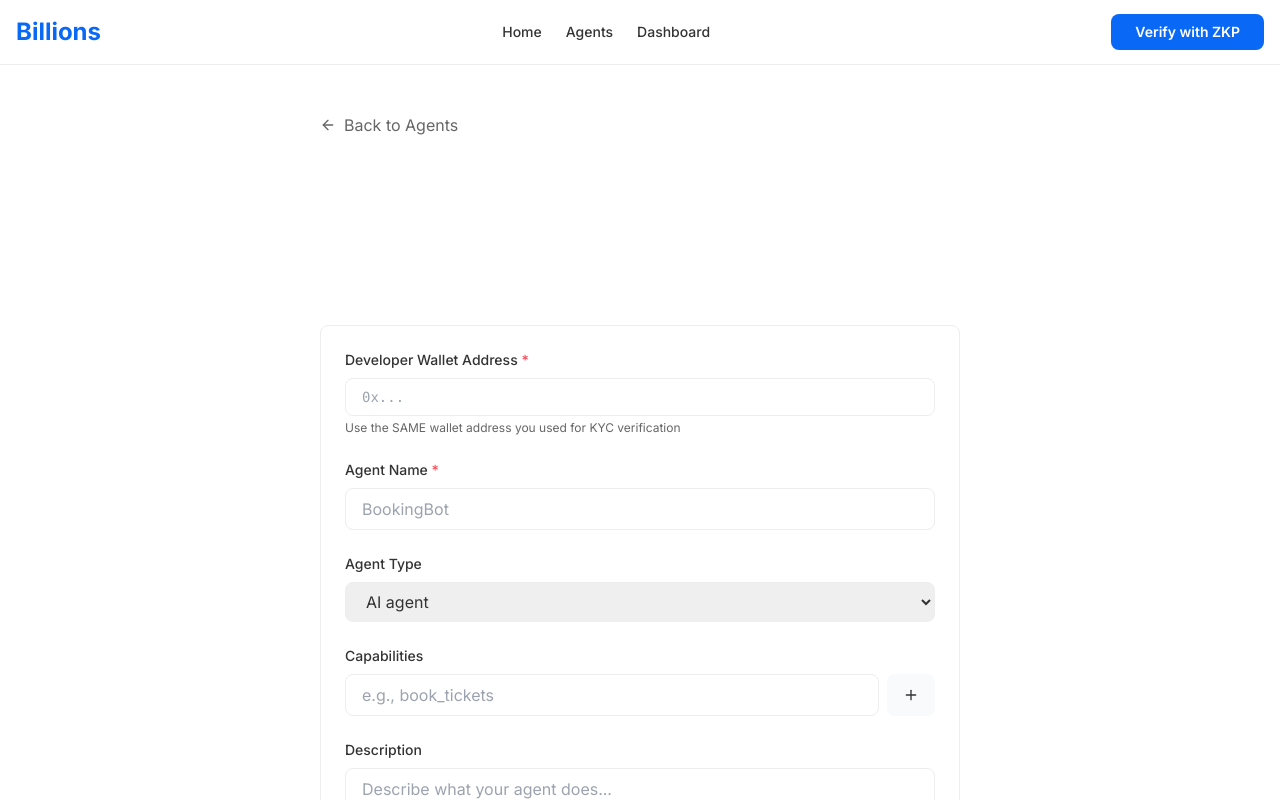
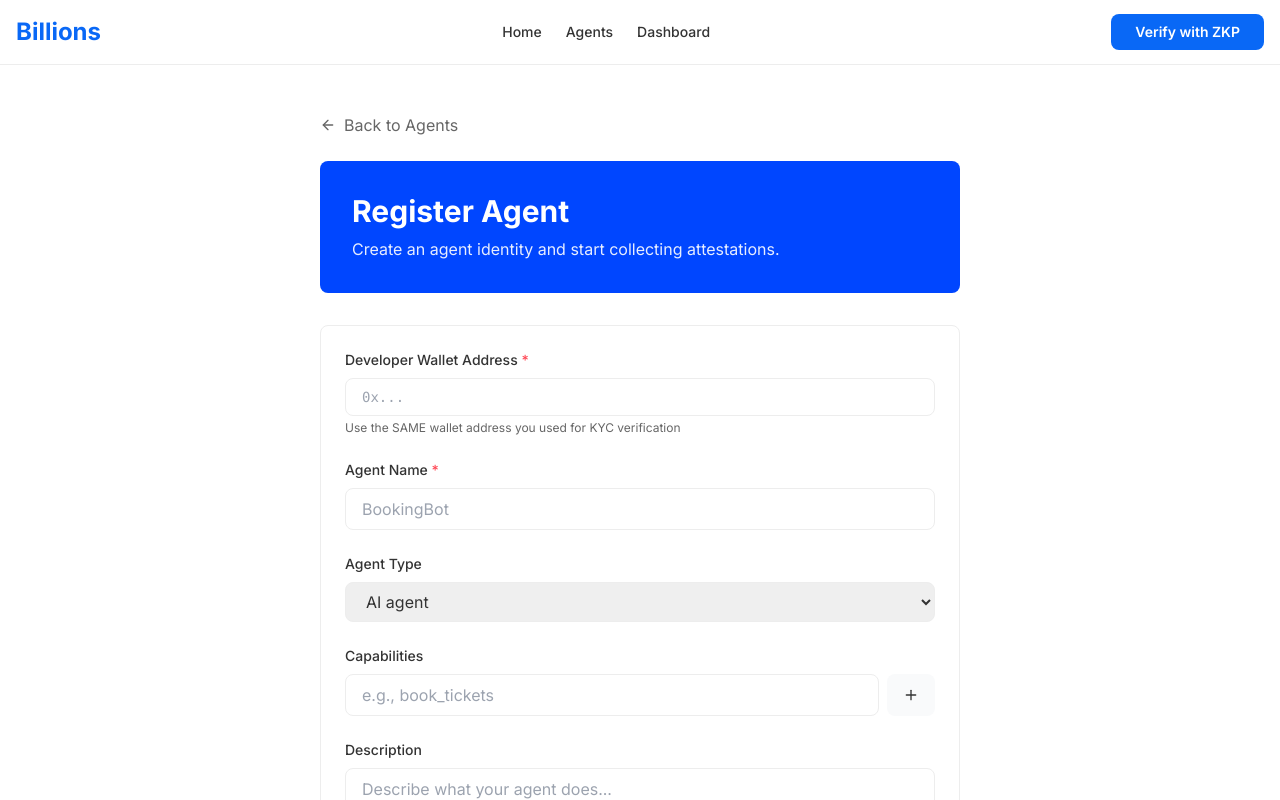
Before and after one commit to Svector-anu/kyc-platform, a Next.js app: page /agents/register in a window 1280 px wide. Shown: the top 800 px of the page. Built offline with nearby package versions, Linux system fonts and the light colour scheme.

Commit message:
Update RegisterAgentPage component to replace gradient background with a solid color for improved UI consistency.

```diff
--- a/src/app/agents/register/page.js
+++ b/src/app/agents/register/page.js
@@ -89,7 +89,7 @@ export default function RegisterAgentPage() {
         </Link>
 
         {/* Header */}
-        <div className="bg-gradient-brand text-white rounded-lg p-8 mb-8">
+        <div className="text-white rounded-lg p-8 mb-8" style={{ backgroundColor: '#0046FF' }}>
           <h1 className="text-3xl font-bold mb-2">Register Agent</h1>
           <p className="text-white/90">
             Create an agent identity and start collecting attestations.
```
